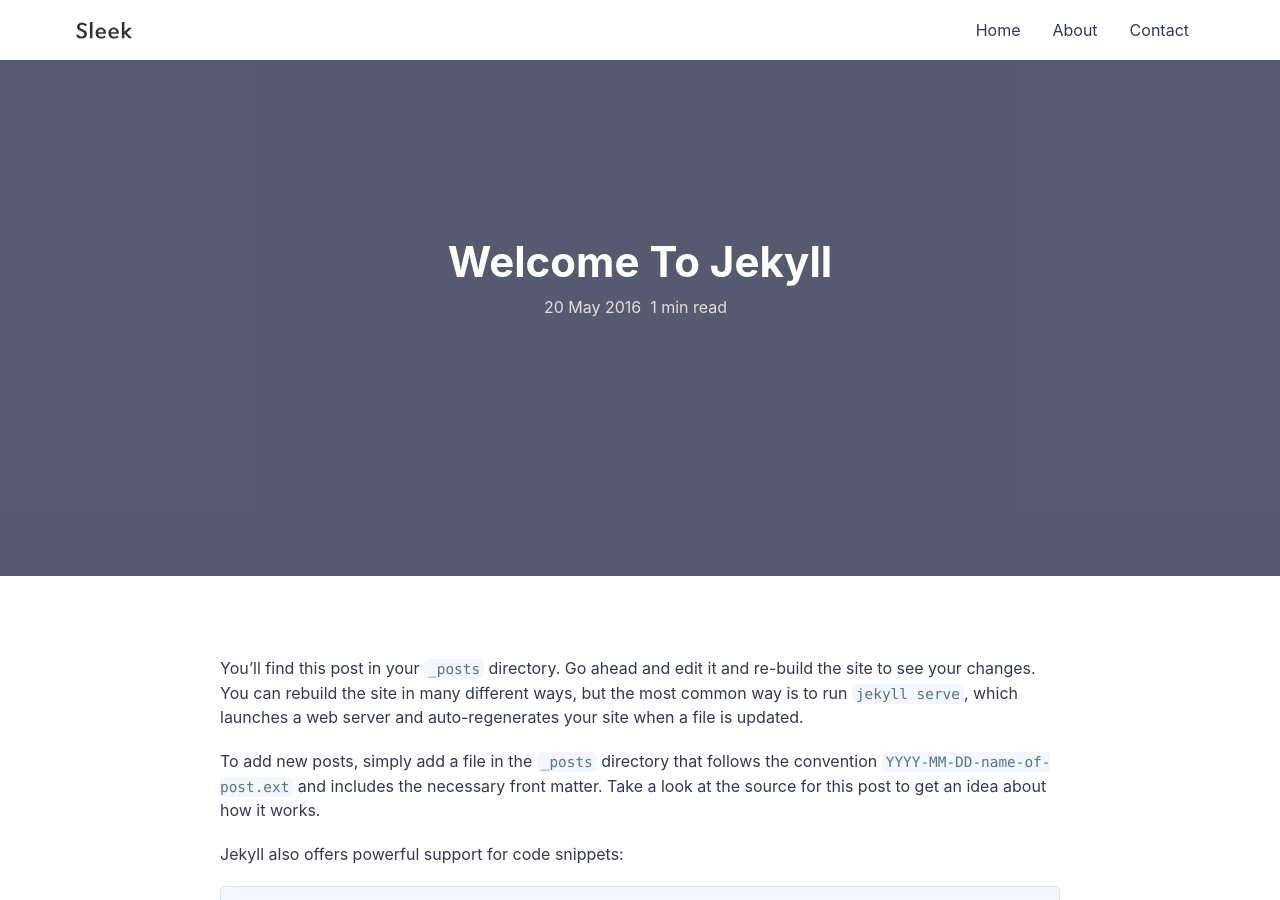
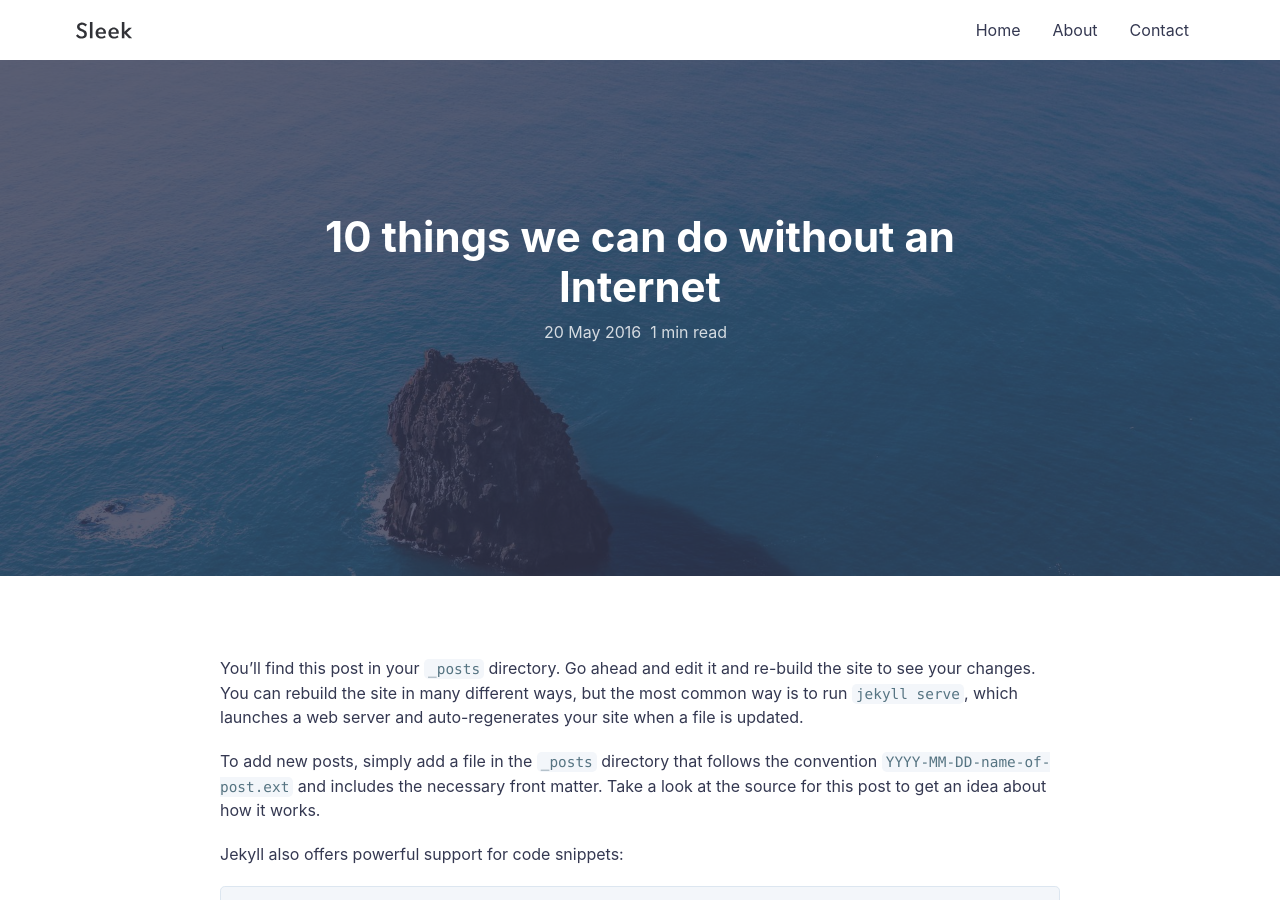
Before and after one commit to cpti372/cpti372.github.io, a Jekyll site: the page built from _posts/2016-05-20-welcome-to-jekyll.md, in a window 1280 px wide and 900 px high. Built offline with Jekyll 4.4.1, drawn with Linux system fonts in a browser that asks for light colours; comment, search, counter and statistics services are not loaded.

Commit message:
Update 2016-05-20-welcome-to-jekyll.md

```diff
--- a/_posts/2016-05-20-welcome-to-jekyll.md
+++ b/_posts/2016-05-20-welcome-to-jekyll.md
@@ -1,5 +1,7 @@
 ---
 layout: post
+title: 10 things we can do without an Internet
+featured-img: sleek
 ---
 You’ll find this post in your `_posts` directory. Go ahead and edit it and re-build the site to see your changes. You can rebuild the site in many different ways, but the most common way is to run `jekyll serve`, which launches a web server and auto-regenerates your site when a file is updated.
 
```
